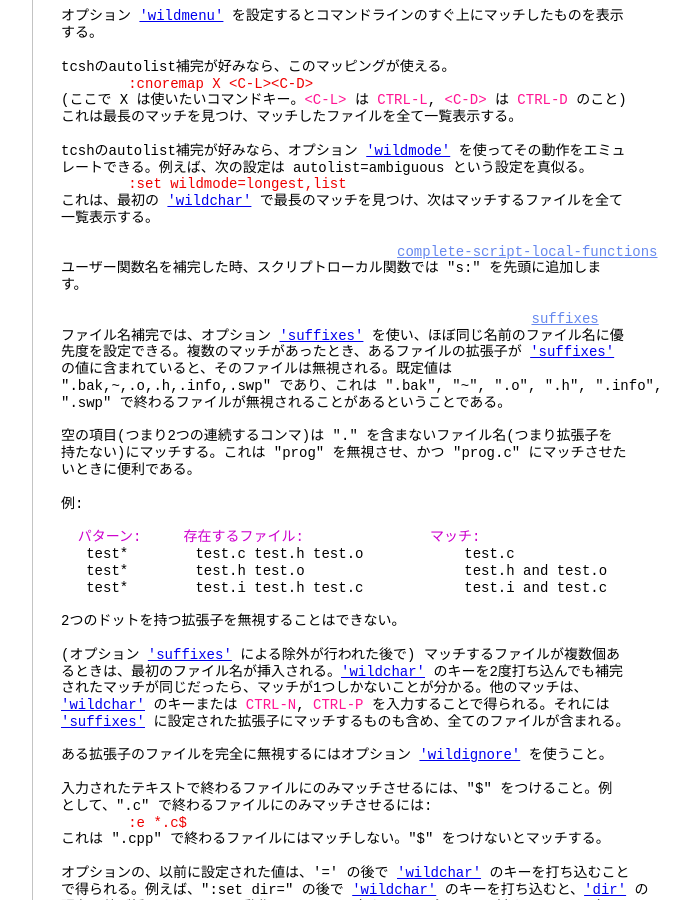
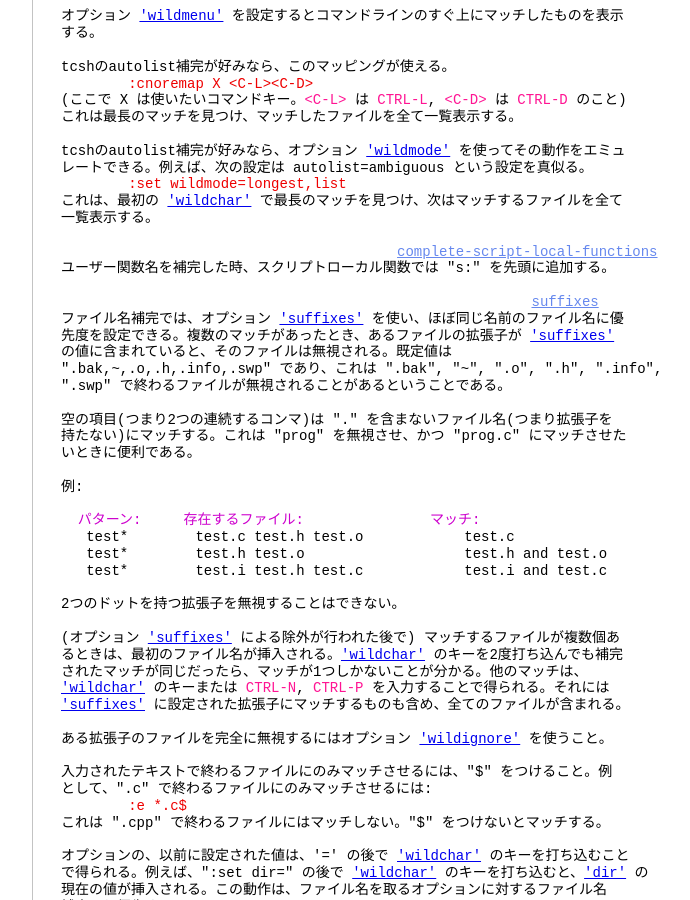
Before and after one commit to vim-jp/vimdoc-ja, a Jekyll site: the page built from cmdline.html, in a window 1280 px wide and 900 px high, scrolled down 7615 px. Shown: the whole window, without its empty margins (340-1030 px from the left). Built offline with Jekyll 4.4.1, drawn with Linux system fonts in a browser that asks for light colours; nearby versions of some CDN libraries; comment, search, counter and statistics services are not loaded.

Commit message:
Generated by GitHub workflow 1006085904
https://github.com/vim-jp/vimdoc-ja-working/actions/runs/1006085904

```diff
--- a/cmdline.html
+++ b/cmdline.html
@@ -459,8 +459,7 @@ tcshのautolist補完が好みなら、オプション&nbsp;<a class="Type" href
 一覧表示する。<br>
 <br>
 &nbsp;&nbsp;&nbsp;&nbsp;&nbsp;&nbsp;&nbsp;&nbsp;&nbsp;&nbsp;&nbsp;&nbsp;&nbsp;&nbsp;&nbsp;&nbsp;&nbsp;&nbsp;&nbsp;&nbsp;&nbsp;&nbsp;&nbsp;&nbsp;&nbsp;&nbsp;&nbsp;&nbsp;&nbsp;&nbsp;&nbsp;&nbsp;&nbsp;&nbsp;&nbsp;&nbsp;&nbsp;&nbsp;&nbsp;&nbsp;<a class="Constant" href="cmdline.html#complete-script-local-functions" name="complete-script-local-functions">complete-script-local-functions</a><br>
-ユーザー関数名を補完した時、スクリプトローカル関数では &quot;s:&quot; を先頭に追加しま<br>
-す。<br>
+ユーザー関数名を補完した時、スクリプトローカル関数では &quot;s:&quot; を先頭に追加する。<br>
 <br>
 &nbsp;&nbsp;&nbsp;&nbsp;&nbsp;&nbsp;&nbsp;&nbsp;&nbsp;&nbsp;&nbsp;&nbsp;&nbsp;&nbsp;&nbsp;&nbsp;&nbsp;&nbsp;&nbsp;&nbsp;&nbsp;&nbsp;&nbsp;&nbsp;&nbsp;&nbsp;&nbsp;&nbsp;&nbsp;&nbsp;&nbsp;&nbsp;&nbsp;&nbsp;&nbsp;&nbsp;&nbsp;&nbsp;&nbsp;&nbsp;&nbsp;&nbsp;&nbsp;&nbsp;&nbsp;&nbsp;&nbsp;&nbsp;&nbsp;&nbsp;&nbsp;&nbsp;&nbsp;&nbsp;&nbsp;&nbsp;<a class="Constant" href="cmdline.html#suffixes" name="suffixes">suffixes</a><br>
 ファイル名補完では、オプション&nbsp;<a class="Type" href="options.html#'suffixes'">'suffixes'</a>&nbsp;を使い、ほぼ同じ名前のファイル名に優<br>
```
